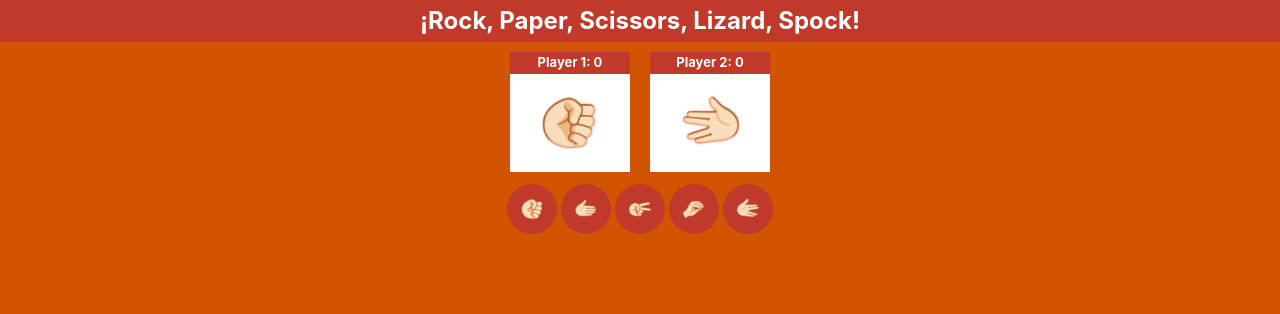
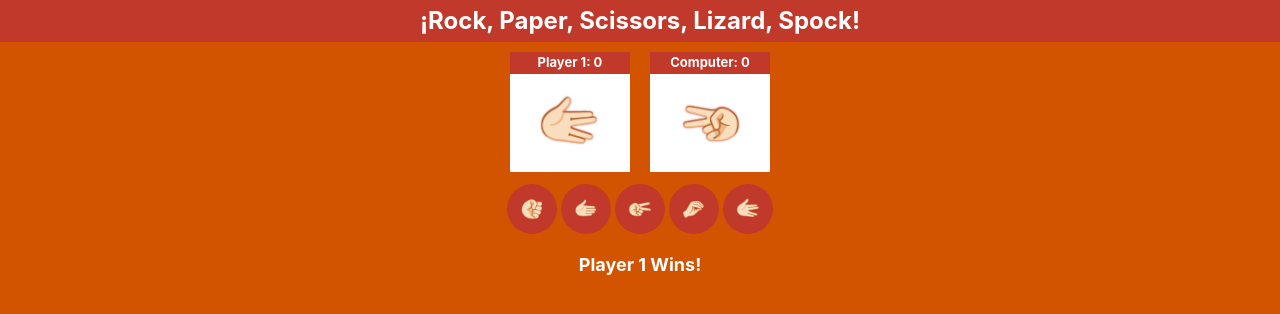
Before and after one commit to Alejandro-Cardozo/react-challenges, a React (Vite) app in the folder rock-paper-scissors-lizard-spock/: page / in a window 1280 px wide. Shown: the top 314 px of the page. Built offline with nearby package versions, Linux system fonts and the light colour scheme.

Commit message:
Split everything into components

```diff
--- /dev/null
+++ b/rock-paper-scissors-lizard-spock/src/ActionButton.jsx
@@ -0,0 +1,7 @@
+import icons from './icons'
+
+function ActionButton({ action }) {
+  return <button className='round-btn'>{icons[action]}</button>
+}
+
+export default ActionButton
--- a/rock-paper-scissors-lizard-spock/src/App.jsx
+++ b/rock-paper-scissors-lizard-spock/src/App.jsx
@@ -1,3 +1,6 @@
+import Player from './Player'
+import ActionButton from './ActionButton'
+
 import './App.css'
 
 function App() {
@@ -6,21 +9,15 @@ function App() {
       <h1>¡Rock, Paper, Scissors, Lizard, Spock!</h1>
       <div>
         <div className='container'>
-          <div className='player'>
-            <div className='score'>Player 1: 0</div>
-            <div className='action player-one'>✊🏻</div>
-          </div>
-          <div className='player'>
-            <div className='score'>Player 2: 0</div>
-            <div className='action player-two'>🖖🏻</div>
-          </div>
+          <Player id={1} name={'Player 1'} score={0} action='spock' />
+          <Player id={2} name={'Computer'} score={0} action='scissors' />
         </div>
         <div>
-          <button className='round-btn'>✊🏻</button>
-          <button className='round-btn'>✋🏻</button>
-          <button className='round-btn'>✌🏻</button>
-          <button className='round-btn'>🤌🏻</button>
-          <button className='round-btn'>🖖🏻</button>
+          <ActionButton action='rock' />
+          <ActionButton action='paper' />
+          <ActionButton action='scissors' />
+          <ActionButton action='lizard' />
+          <ActionButton action='spock' />
         </div>
         <h2>Player 1 Wins!</h2>
       </div>
--- /dev/null
+++ b/rock-paper-scissors-lizard-spock/src/Player.jsx
@@ -0,0 +1,15 @@
+import icons from './icons'
+
+function Player({ id = 1, name = 'Player', score = 0, action = 'rock' }) {
+  const action_classes = id === 1 ? 'action player-one' : 'action player-two'
+  return (
+    <div className='player'>
+      <div className='score'>
+        {name}: {score}
+      </div>
+      <div className={action_classes}>{icons[action]}</div>
+    </div>
+  )
+}
+
+export default Player
--- /dev/null
+++ b/rock-paper-scissors-lizard-spock/src/icons.js
@@ -0,0 +1,9 @@
+const icons = {
+  rock: '✊🏻',
+  paper: '✋🏻',
+  scissors: '✌🏻',
+  lizard: '🤌🏻',
+  spock: '🖖🏻'
+}
+
+export default icons
--- a/rock-paper-scissors-lizard-spock/src/index.css
+++ b/rock-paper-scissors-lizard-spock/src/index.css
@@ -41,5 +41,5 @@ h1 {
 
 h2 {
   font-size: 1.8rem;
-  color: var(--primary-color);
+  color: var(--text-primary-color);
 }
```
